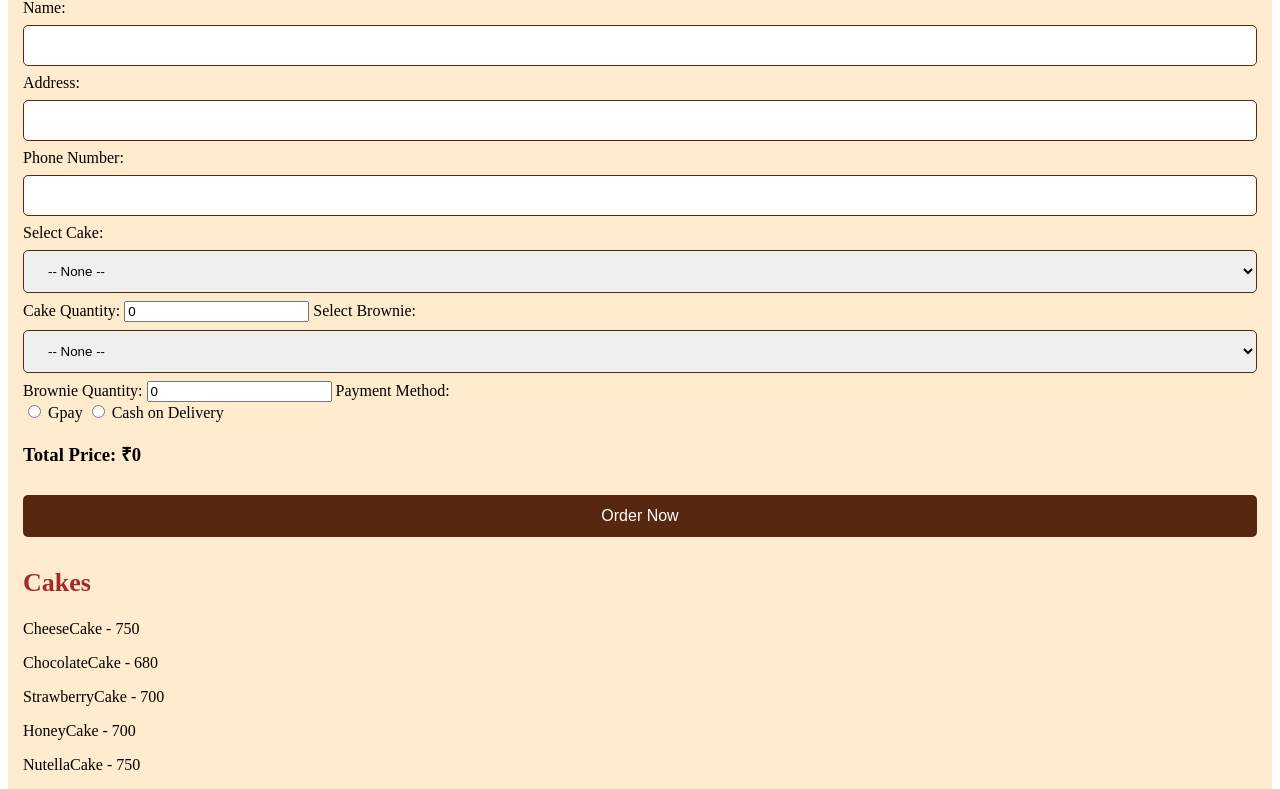
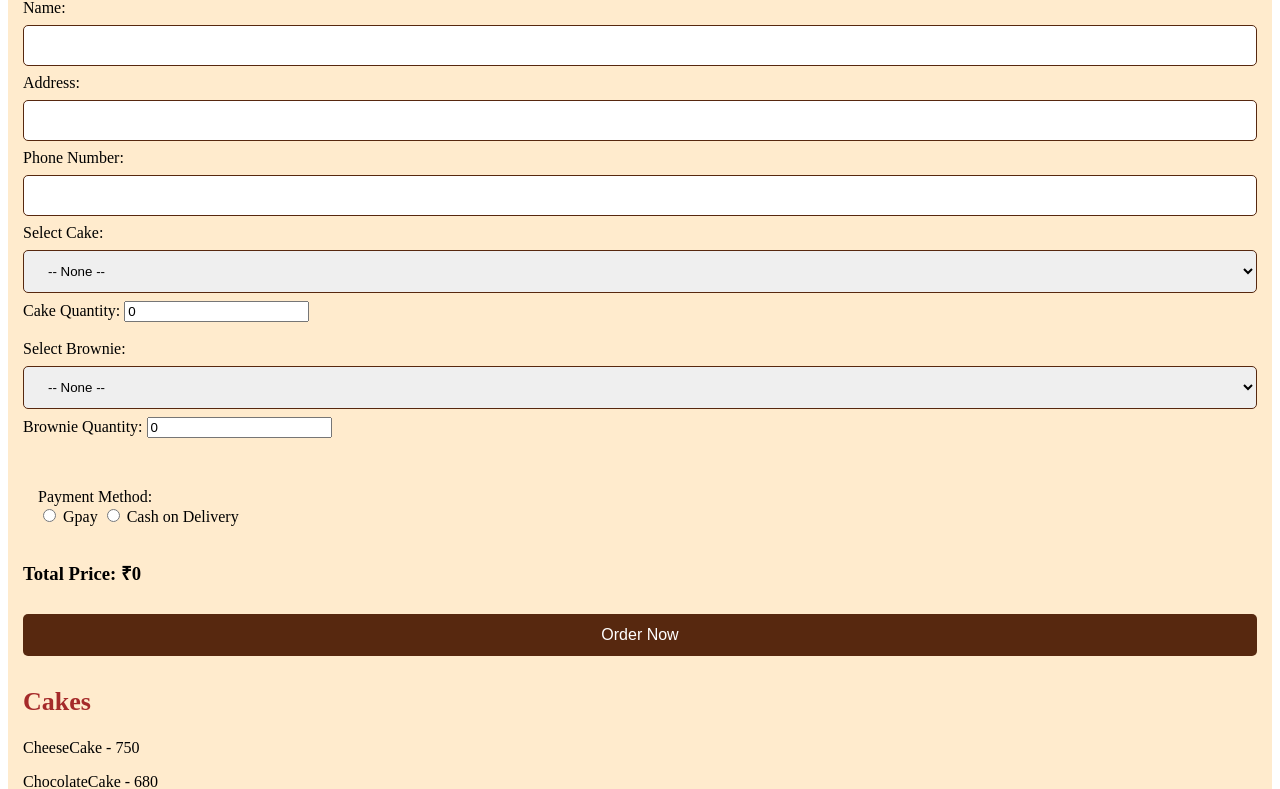
Before and after one commit to Nibajasmin/chocochips, a Django app: page / in a window 1280 px wide. Shown: the part 341-1130 px from the top of the page. Run offline with Django 5.2, Linux system fonts and the light colour scheme.

Commit message:
Updated UI and form layout improvements

```diff
--- a/orders/templates/index.html
+++ b/orders/templates/index.html
@@ -48,7 +48,10 @@
             <label>Cake Quantity:</label>
             <input type="number" name="cake_quantity" id="cakeQty" min="0" value="0">
 
+            <br><br>
+
             <!-- BROWNIE -->
+
             <label>Select Brownie:</label>
             <select name="brownie" id="brownieSelect">
                 <option value="">-- None --</option>
@@ -60,7 +63,11 @@
             <label>Brownie Quantity:</label>
             <input type="number" name="brownie_quantity" id="brownieQty" min="0" value="0">
 
+
+            <br>
+
             <!-- PAYMENT -->
+            <div class="form-group">
             <label>Payment Method:</label><br>
 
             <label>
@@ -72,6 +79,7 @@
                 <input type="radio" name="payment" value="COD">
                 Cash on Delivery
             </label>
+            </div>
 
             <!-- TOTAL -->
             <h3>Total Price: ₹<span id="totalPrice">0</span></h3>
@@ -139,8 +147,6 @@
             document.getElementById("successPopup").style.display = "none";
         }
 
-        /* ================= PRICE DATA ================= */
-
         const cakePrices = {
             "CheeseCake": 750,
             "ChocolateCake": 680,
@@ -154,8 +160,6 @@
             "Fudge Walnut Brownies": 130,
             "Nutella Brownies": 130
         };
-
-        /* ================= TOTAL CALCULATION ================= */
 
         function calculateTotal() {
 
```
Also changed, not shown: db.sqlite3.
